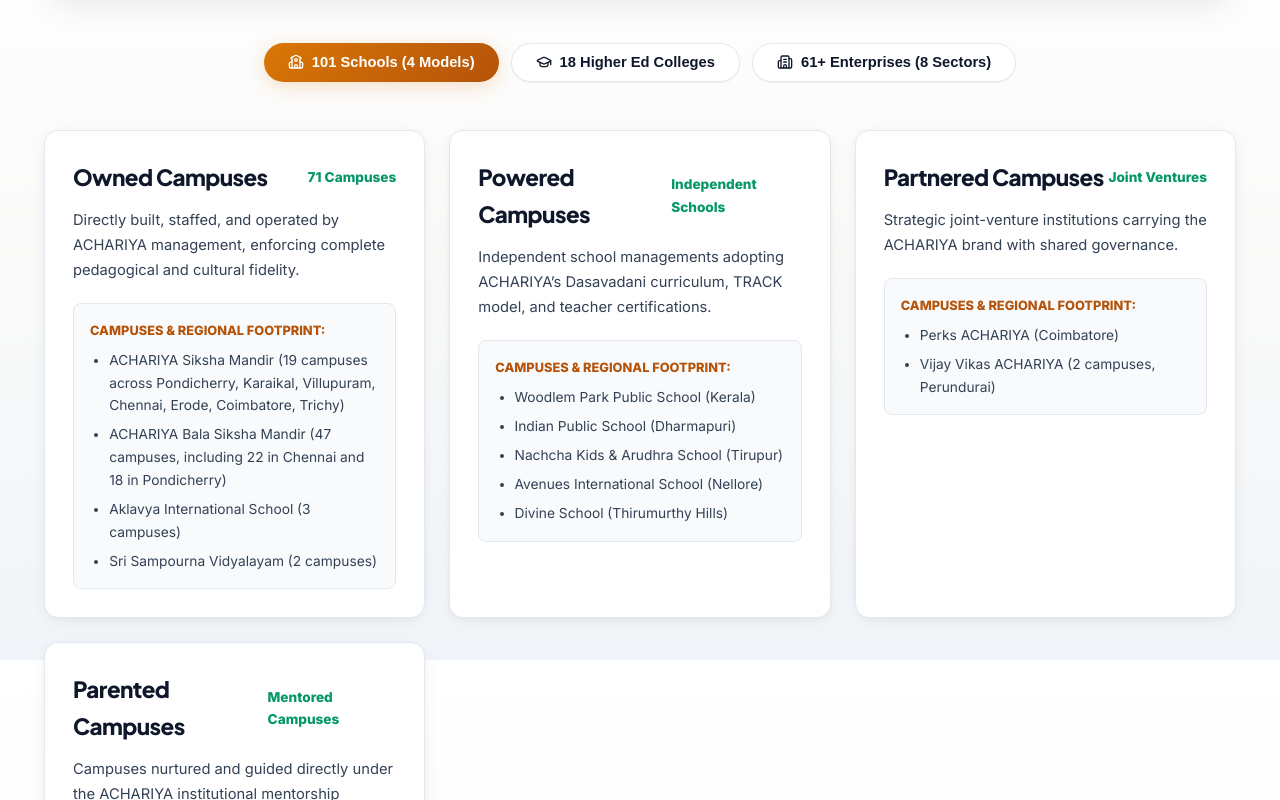
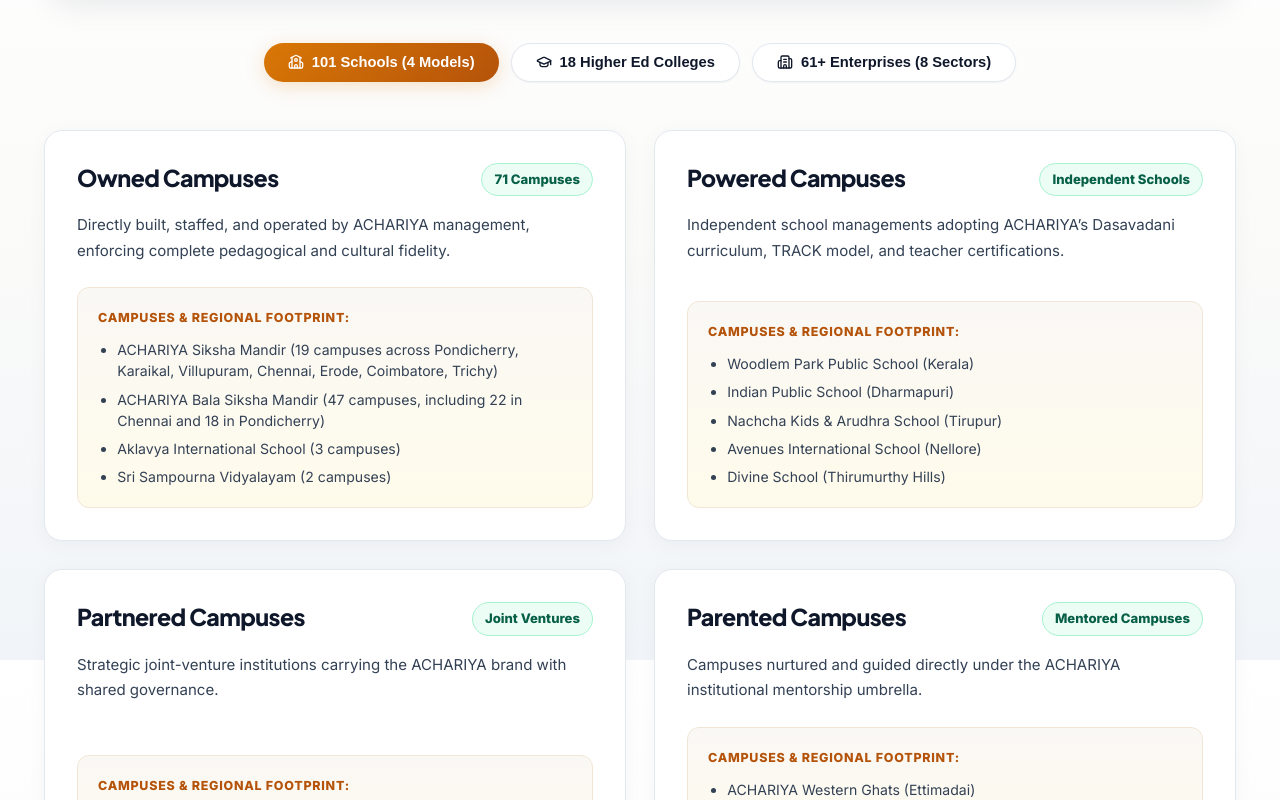
Before and after one commit to 5starambassador/arawindhan, a Next.js app: page /en/institutions in a window 1280 px wide. Shown: the part 940-1740 px from the top of the page. Built offline with nearby package versions, Linux system fonts and the light colour scheme.

Commit message:
fix(institutions): improve Schools 2x2 grid balance, card height parity, and bottom-pinned footers

```diff
--- a/src/app/[lang]/institutions/page.tsx
+++ b/src/app/[lang]/institutions/page.tsx
@@ -184,32 +184,84 @@
           </button>
         </div>
 
-        {/* TAB 1: 101 SCHOOLS (4 MODELS) */}
+        {/* TAB 1: 101 SCHOOLS (4 MODELS - ONE PARENT WITH FOUR CHILDREN) */}
         {activeTab === 'schools' && (
           <div style={{ display: 'flex', flexDirection: 'column', gap: '2rem' }}>
-            <div className="grid-2">
+            <div
+              style={{
+                display: 'grid',
+                gridTemplateColumns: 'repeat(auto-fit, minmax(min(100%, 450px), 1fr))',
+                gap: '1.75rem',
+                alignItems: 'stretch',
+              }}
+            >
               {schoolsSummary.map((summary, idx) => (
-                <div key={idx} className="card-premium">
-                  <div style={{ display: 'flex', justifyContent: 'space-between', alignItems: 'center', marginBottom: '0.75rem' }}>
-                    <h3 className="font-serif heading-gold" style={{ fontSize: '1.4rem', fontWeight: 800 }}>
+                <div
+                  key={idx}
+                  className="card-premium"
+                  style={{
+                    display: 'flex',
+                    flexDirection: 'column',
+                    justifyContent: 'space-between',
+                    padding: '2rem',
+                    borderRadius: '18px',
+                    border: '1px solid #E2E8F0',
+                    boxShadow: '0 4px 20px rgba(15, 23, 42, 0.04)',
+                    height: '100%',
+                  }}
+                >
+                  <div>
+                    <div style={{ display: 'flex', justifyContent: 'space-between', alignItems: 'flex-start', gap: '1rem', marginBottom: '1rem' }}>
+                      <h3
+                        className="font-serif heading-gold"
+                        style={{
+                          fontSize: '1.45rem',
+                          fontWeight: 800,
+                          lineHeight: 1.25,
+                          margin: 0,
+                          color: '#0F172A',
+                        }}
+                      >
                         {lang === 'ta' ? summary.tamilModel : summary.model}
                       </h3>
-                    <span style={{ color: '#059669', fontWeight: 800, fontSize: '0.85rem' }}>
+                      <span
+                        style={{
+                          background: '#ECFDF5',
+                          border: '1px solid #A7F3D0',
+                          color: '#065F46',
+                          fontWeight: 800,
+                          fontSize: '0.82rem',
+                          padding: '0.3rem 0.75rem',
+                          borderRadius: '999px',
+                          whiteSpace: 'nowrap',
+                          flexShrink: 0,
+                        }}
+                      >
                         {summary.count}
                       </span>
                     </div>
 
-                  <p style={{ color: 'var(--text-secondary)', fontSize: '0.92rem', lineHeight: 1.7, marginBottom: '1.25rem' }}>
+                    <p style={{ color: 'var(--text-secondary)', fontSize: '0.94rem', lineHeight: 1.7, marginBottom: '1.5rem' }}>
                       {summary.description[lang]}
                     </p>
+                  </div>
 
-                  <div style={{ background: 'var(--bg-subtle)', padding: '1rem', borderRadius: 'var(--radius-sm)', border: '1px solid var(--border-light)' }}>
-                    <div style={{ color: 'var(--gold-glow)', fontSize: '0.8rem', fontWeight: 800, textTransform: 'uppercase', marginBottom: '0.5rem' }}>
-                      {lang === 'ta' ? 'வளாகங்கள் & கூட்டாண்மைகள்:' : 'Campuses & Regional Footprint:'}
+                  {/* Regional Footprint Box - Pinned to bottom */}
+                  <div
+                    style={{
+                      background: 'linear-gradient(180deg, #FAF8F5 0%, #FFFBEB 100%)',
+                      padding: '1.25rem',
+                      borderRadius: '12px',
+                      border: '1px solid #F1E5D5',
+                      marginTop: 'auto',
+                    }}
+                  >
+                    <div style={{ color: '#B45309', fontSize: '0.78rem', fontWeight: 800, textTransform: 'uppercase', letterSpacing: '0.06em', marginBottom: '0.65rem' }}>
+                      {lang === 'ta' ? 'வளாகங்கள் & மண்டலச் சுவடு:' : 'CAMPUSES & REGIONAL FOOTPRINT:'}
                     </div>
-                    <ul style={{ paddingLeft: '1.2rem', color: 'var(--text-secondary)', fontSize: '0.86rem', display: 'flex', flexDirection: 'column', gap: '0.4rem' }}>
+                    <ul style={{ paddingLeft: '1.2rem', color: '#334155', fontSize: '0.88rem', display: 'flex', flexDirection: 'column', gap: '0.45rem', margin: 0 }}>
                       {summary.networks.map((net, i) => (
-                        <li key={i}>{net}</li>
+                        <li key={i} style={{ lineHeight: 1.5 }}>{net}</li>
                       ))}
                     </ul>
                   </div>
@@ -221,10 +273,10 @@
 
         {/* TAB 2: 18 COLLEGES */}
         {activeTab === 'colleges' && (
-          <div className="grid-3">
+          <div className="grid-3" style={{ alignItems: 'stretch' }}>
             {collegesList.map((col) => (
-              <div key={col.id} className="card-premium">
-                <div style={{ display: 'flex', justifyContent: 'space-between', alignItems: 'center', marginBottom: '0.75rem' }}>
+              <div key={col.id} className="card-premium" style={{ display: 'flex', flexDirection: 'column', height: '100%', justifyContent: 'flex-start' }}>
+                <div style={{ display: 'flex', justifyContent: 'space-between', alignItems: 'center', marginBottom: '0.75rem', gap: '0.5rem' }}>
                   <span style={{ fontSize: '0.75rem', color: 'var(--gold-glow)', fontWeight: 800, textTransform: 'uppercase' }}>
                     {col.scaleNote}
                   </span>
@@ -239,7 +291,7 @@
                   📍 {col.location} • {col.category}
                 </div>
 
-                <p style={{ color: 'var(--text-secondary)', fontSize: '0.88rem', lineHeight: 1.65 }}>
+                <p style={{ color: 'var(--text-secondary)', fontSize: '0.88rem', lineHeight: 1.65, margin: 0, marginTop: 'auto' }}>
                   {col.description[lang]}
                 </p>
               </div>
@@ -275,10 +327,10 @@
               ))}
             </div>
 
-            <div className="grid-3">
+            <div className="grid-3" style={{ alignItems: 'stretch' }}>
               {filteredEnterprises.map((ent) => (
-                <div key={ent.id} className="card-premium">
-                  <div style={{ display: 'flex', justifyContent: 'space-between', alignItems: 'center', marginBottom: '0.5rem' }}>
+                <div key={ent.id} className="card-premium" style={{ display: 'flex', flexDirection: 'column', height: '100%', justifyContent: 'flex-start' }}>
+                  <div style={{ display: 'flex', justifyContent: 'space-between', alignItems: 'center', marginBottom: '0.5rem', gap: '0.5rem' }}>
                     <span style={{ fontSize: '0.75rem', color: 'var(--gold-glow)', fontWeight: 800 }}>
                       {ent.sector}
                     </span>
@@ -295,7 +347,7 @@
                     📍 {ent.location}
                   </div>
 
-                  <p style={{ color: 'var(--text-secondary)', fontSize: '0.86rem', lineHeight: 1.6 }}>
+                  <p style={{ color: 'var(--text-secondary)', fontSize: '0.86rem', lineHeight: 1.6, margin: 0, marginTop: 'auto' }}>
                     {ent.description[lang]}
                   </p>
                 </div>
```
Lines whose indentation alone changed are shown as unchanged.
